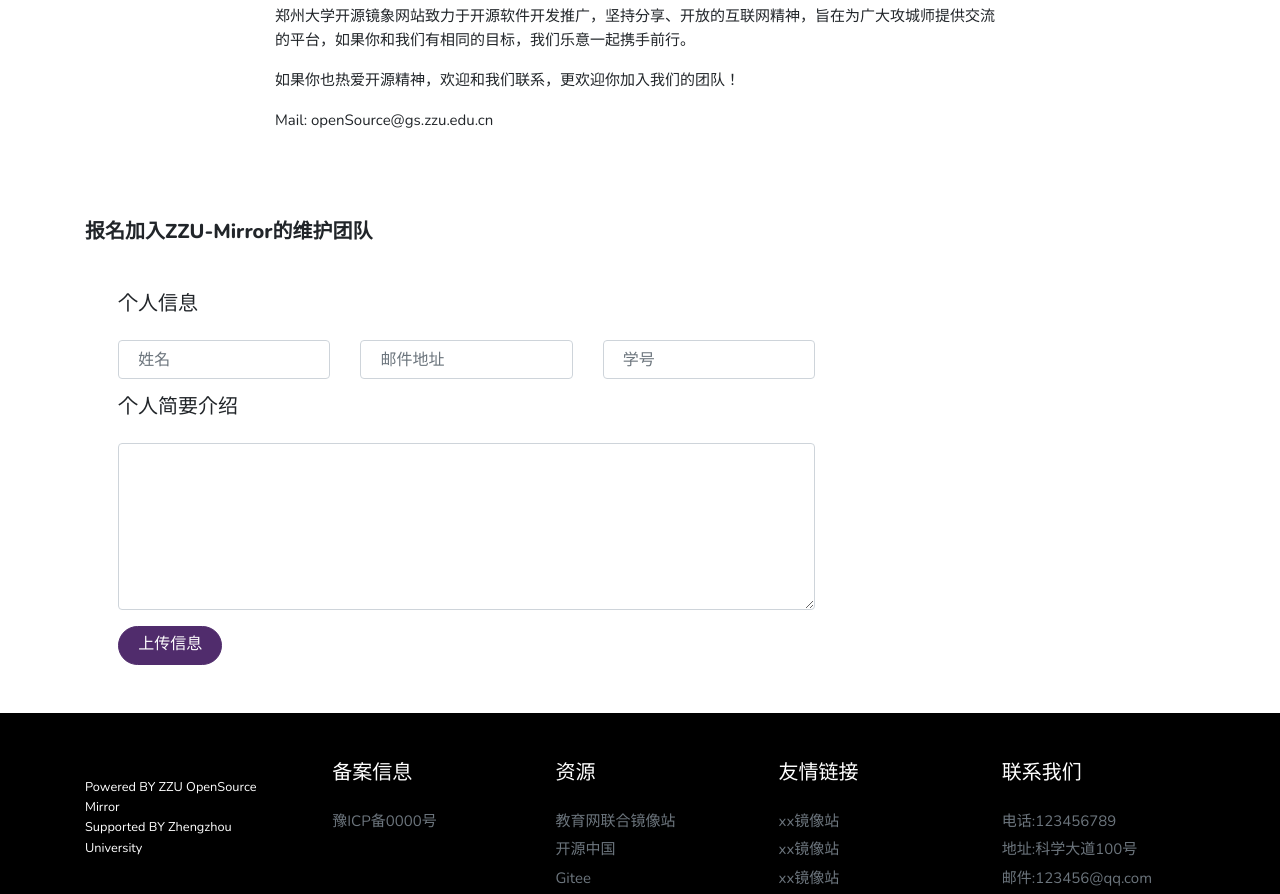
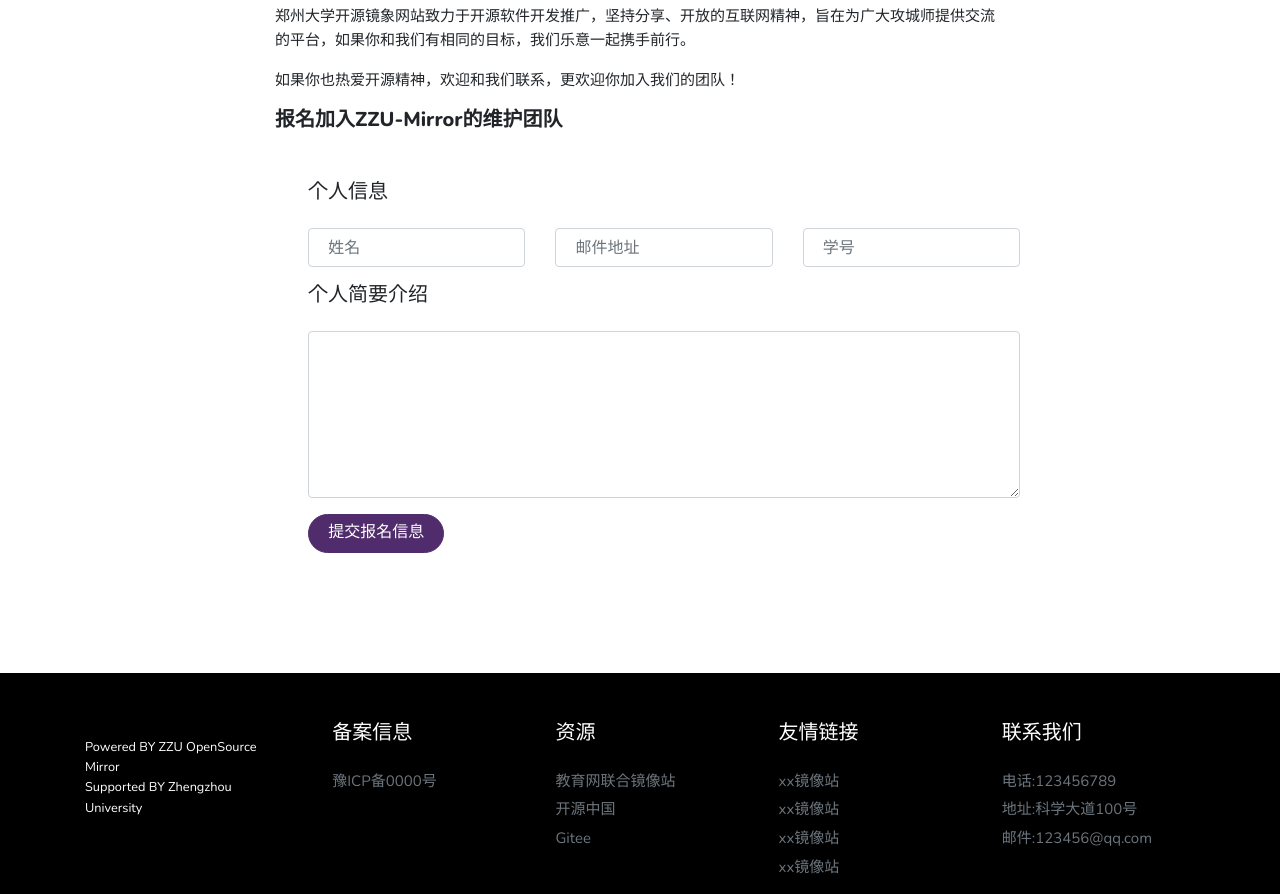
Before and after one commit to Cerber2ol8/ZzuOpenSourceMirror, a plain HTML site: page info.html in a window 1280 px wide. Shown: the part 557-1451 px from the top of the page. Drawn offline with nearby package versions, Linux system fonts and the light colour scheme.

Commit message:
增加报名表

```diff
--- a/info.html
+++ b/info.html
@@ -121,22 +121,9 @@ HEADER
 				<h2>加入我们</h2>
 				<p>郑州大学开源镜象网站致力于开源软件开发推广，坚持分享、开放的互联网精神，旨在为广大攻城师提供交流的平台，如果你和我们有相同的目标，我们乐意一起携手前行。</p>
 				<p>如果你也热爱开源精神，欢迎和我们联系，更欢迎你加入我们的团队！</p>
-				<p>Mail: openSource@gs.zzu.edu.cn</p>
-
-			</div>
-			<!-- End Resolved -->
-
-
-		</div>
-	</div>
-</div>
-<!-- End Main -->
-
-
-<section class="pt-5 pb-5 container" data-aos="fade-up">
 				<h3 class="h5 mb-4 font-weight-bold">报名加入ZZU-Mirror的维护团队</h3>
 				<div class="row justify-content-between mt-5">
-		<div class="col-md-8 pl-5">
+					<div class=" pl-5">
 						<h4 class="mb-4 h5">个人信息</h4>
 						<form>
 							<div class="row form-group">
@@ -152,12 +139,25 @@ HEADER
 							</div>
 							<h4 class="mb-4 h5">个人简要介绍</h4>
 							<div class="form-group">
-					<textarea class="form-control"  rows="6"></textarea>
+								<textarea class="form-control" rows="6"></textarea>
 							</div>
-				<button type="submit" class="btn btn-primary btn-round">上传信息</button>
+							<button type="submit" class="btn btn-primary btn-round">提交报名信息</button>
 						</form>
 					</div>
 				</div>
+
+			</div>
+			<!-- End Resolved -->
+
+
+		</div>
+	</div>
+	</div>
+	<!-- End Main -->
+
+
+	<section class="pt-5 pb-5 container mx-10" data-aos="fade-up">
+
 	</section>
 	<!--------------------------------------
 
```
Lines whose indentation alone changed are shown as unchanged.
